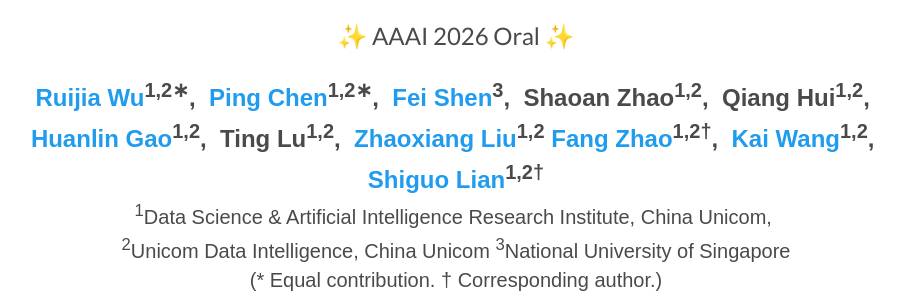
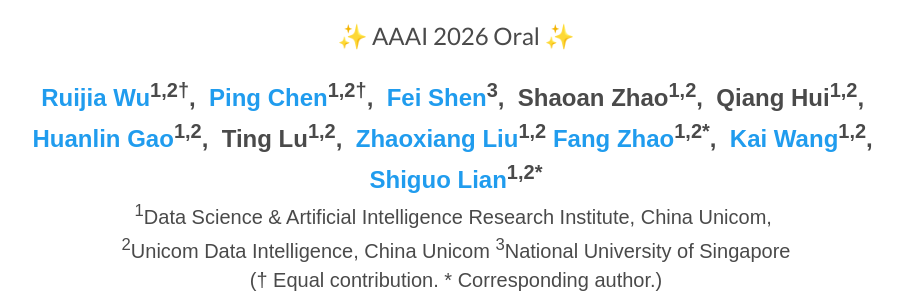
Before and after one commit to UnicomAI/UnicomAI.github.io, a plain HTML site: page HiMo-CLIP/index.html in a window 1280 px wide. Shown: the part 145-449 px from the top of the page, without its empty margins (184-1088 px from the left). Drawn offline with nearby package versions, Linux system fonts and the light colour scheme; some icons are missing; a web font is replaced by a local one.

Commit message:
update author flag

```diff
--- a/HiMo-CLIP/index.html
+++ b/HiMo-CLIP/index.html
@@ -94,10 +94,10 @@
 
           <div class="is-size-4 publication-authors" style="font-size: 2rem; font-weight: bold;">
             <span class="author-block">
-              <a href="" target="_blank">Ruijia Wu</a><sup>1,2</sup><sup>∗</sup>,&nbsp;
+              <a href="" target="_blank">Ruijia Wu</a><sup>1,2</sup><sup>†</sup>,&nbsp;
             </span>
             <span class="author-block">
-              <a href="https://scholar.google.com/citations?hl=zh-CN&view_op=list_works&user=gpNOW2UAAAAJ" target="_blank">Ping Chen</a><sup>1,2</sup><sup>∗</sup>,&nbsp;
+              <a href="https://scholar.google.com/citations?hl=zh-CN&view_op=list_works&user=gpNOW2UAAAAJ" target="_blank">Ping Chen</a><sup>1,2</sup><sup>†</sup>,&nbsp;
             </span>
             <span class="author-block">
               <a href="https://scholar.google.com.hk/citations?user=wqvr28MAAAAJ&hl=zh-TW" target="_blank">Fei Shen</a><sup>3</sup>,&nbsp;
@@ -118,13 +118,13 @@
                <a href="https://scholar.google.com/citations?hl=en&user=L4OXOs0AAAAJ" target="_blank">Zhaoxiang Liu</a><sup>1,2</sup>
             </span>
             <span class="author-block">
-              <a href="https://github.com/FangGet" target="_blank">Fang Zhao</a><sup>1,2</sup><sup>†</sup>,&nbsp;
+              <a href="https://github.com/FangGet" target="_blank">Fang Zhao</a><sup>1,2</sup><sup>*</sup>,&nbsp;
             </span>
             <span class="author-block">
               <a href="https://scholar.google.com/citations?user=CFUQLCAAAAAJ&hl=en" target="_blank">Kai Wang</a><sup>1,2</sup>,&nbsp;
             </span>
             <span class="author-block">
-              <a href="https://scholar.google.com.hk/citations?user=kCC2oKwAAAAJ&hl=zh-CN&oi=ao" target="_blank">Shiguo Lian</a><sup>1,2</sup><sup>†</sup>
+              <a href="https://scholar.google.com.hk/citations?user=kCC2oKwAAAAJ&hl=zh-CN&oi=ao" target="_blank">Shiguo Lian</a><sup>1,2</sup><sup>*</sup>
             </span>
           </div>
 
@@ -135,7 +135,7 @@
           </div>
 
           <div class="is-size-5 publication-authors">
-            <span class="author-block">(* Equal contribution. † Corresponding author.)</span>
+            <span class="author-block">(† Equal contribution. * Corresponding author.)</span>
           </div>
 
           <div class="column has-text-centered">
```
